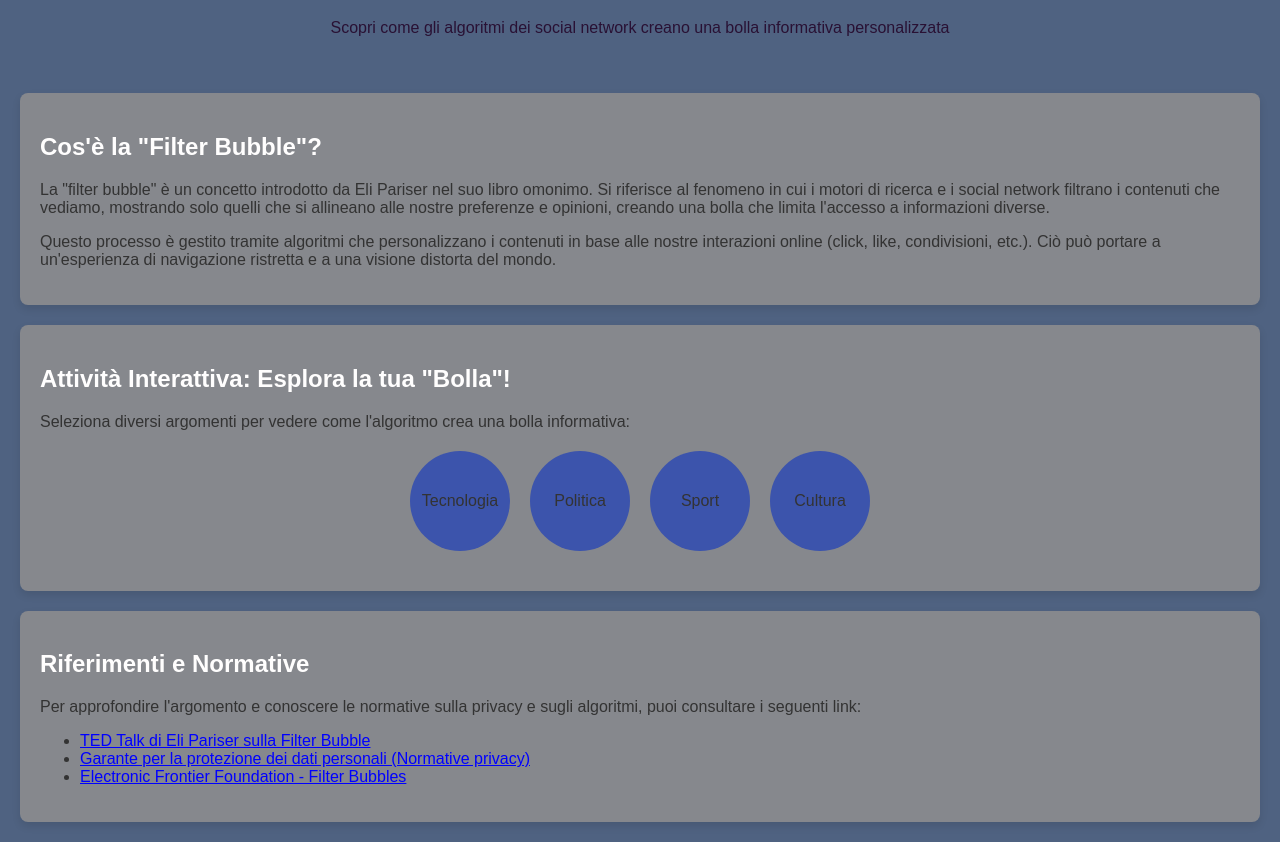
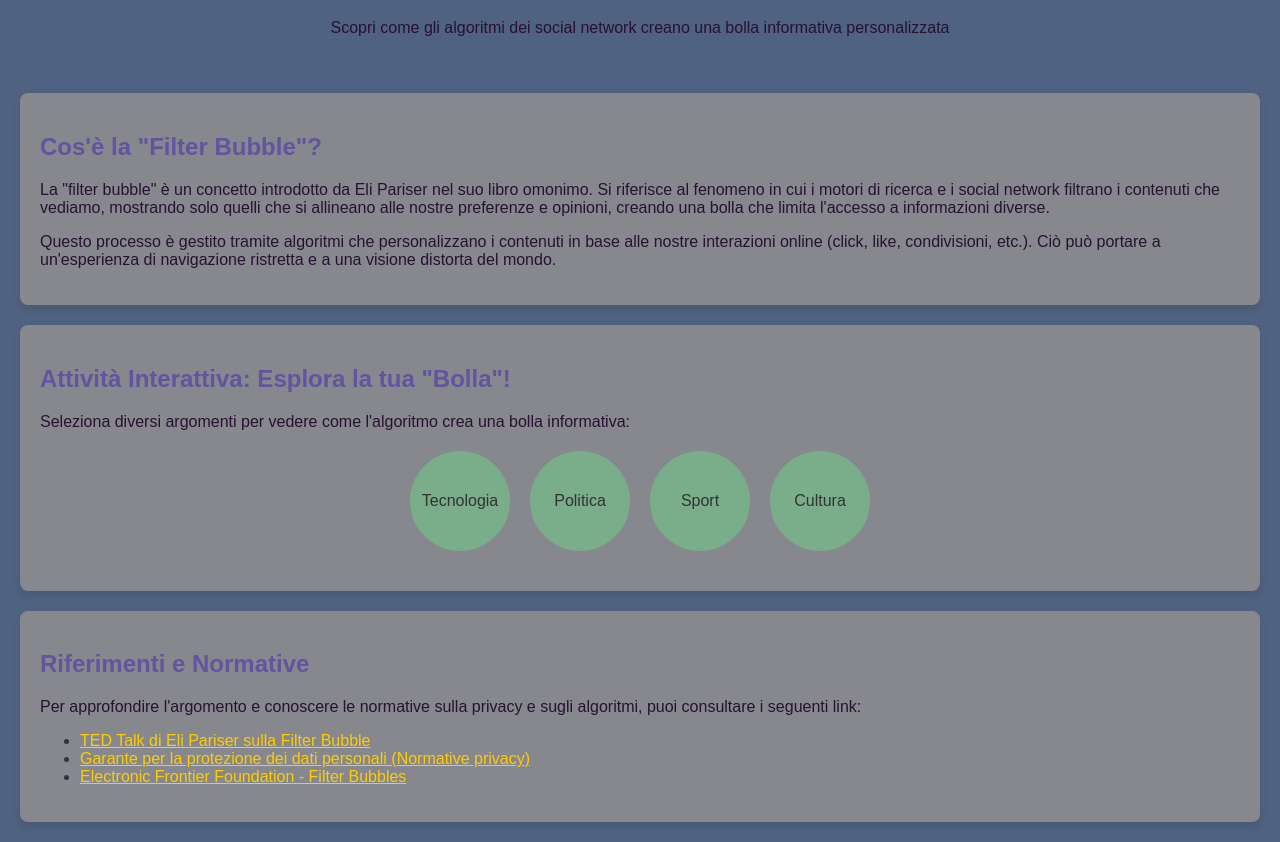
Before and after one commit to Cisek17/sitoFilterBubble, a plain HTML site: page index.html in a window 1280 px wide. Shown: the part 81-923 px from the top of the page. Drawn offline with Linux system fonts and the light colour scheme.

Commit message:
cambiato colori

```diff
--- a/index.html
+++ b/index.html
@@ -30,7 +30,7 @@
         }
 
         h2 {
-            color: #fffefe; /* Modificato */
+            color: #6154a0; /* Modificato */
         }
         .filter-bubble {
             margin-top: 20px;
@@ -45,7 +45,7 @@
             display: flex;
             justify-content: center;
             align-items: center;
-            background-color: #3c54ac;
+            background-color: #7aad8a;
             cursor: pointer;
             transition: transform 0.3s ease;
         }
@@ -56,7 +56,7 @@
             margin-top: 20px;
             text-align: center;
             font-size: 1.2em;
-            color: #333;
+            color: #3f5ac4;
         }
         footer {
             background-color: #b300ff; /* Modificato */
@@ -68,8 +68,12 @@
             bottom: 0;
         }
         a {
-            color: blue;
+            color: rgb(255, 204, 0);
             text-decoration: underline;
+        }
+
+        p{
+            color: #291134;
         }
     </style>
 </head>
```
